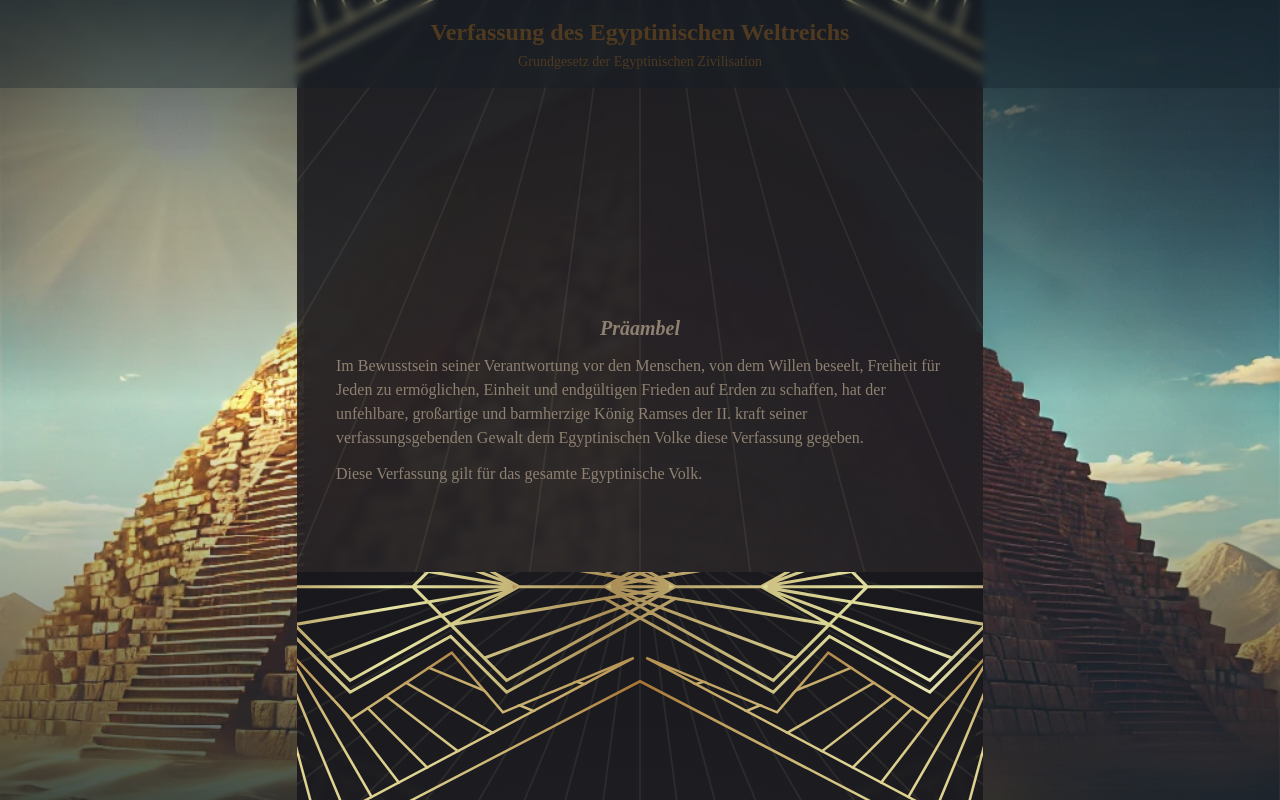
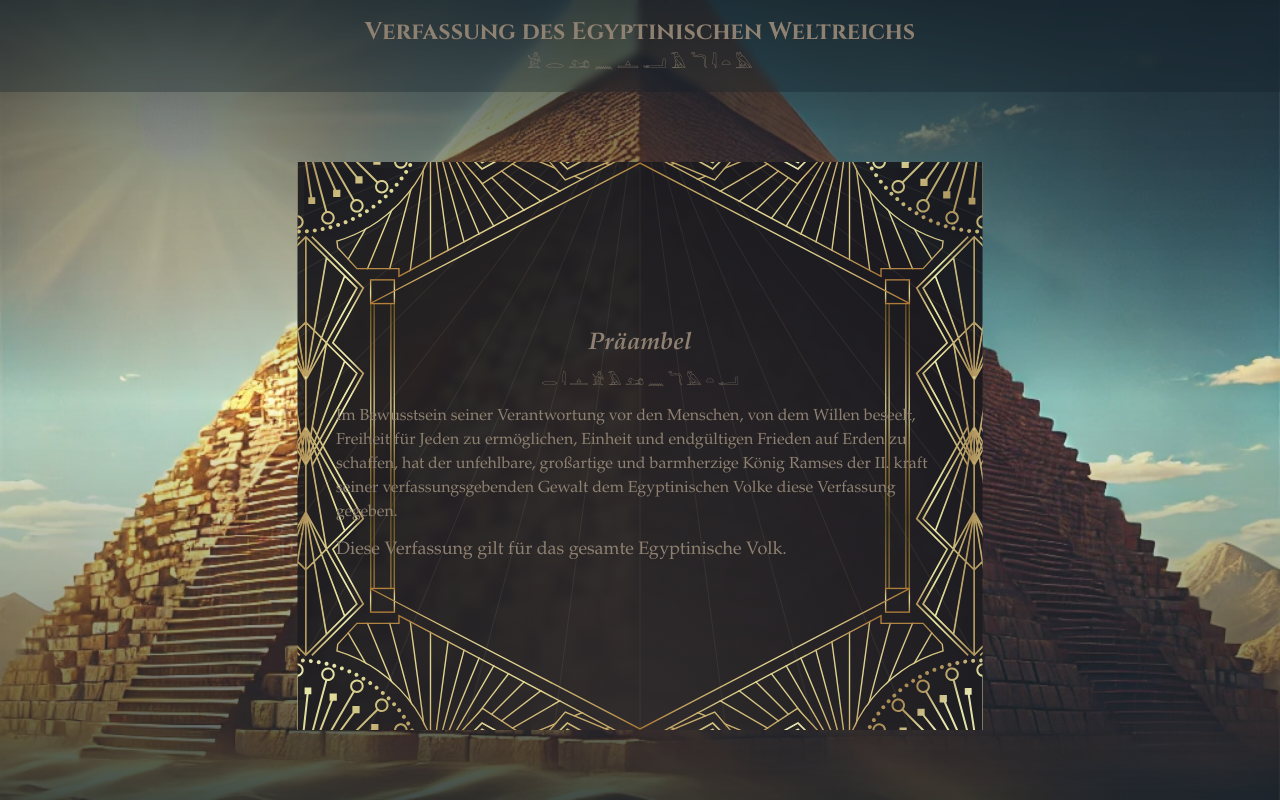
Before and after one commit to pfelkner/eg-app, a SvelteKit app: page / in a window 1280 px wide. Built offline with nearby package versions, Linux system fonts and the light colour scheme.

Commit message:
adjust font; add hieroglyphs for ambience; add spacing between cards

```diff
--- a/src/routes/+page.svelte
+++ b/src/routes/+page.svelte
@@ -3,7 +3,20 @@
 	import type { PageData } from './+page';
 
 	export let data: PageData;
+
+	const hieroglyphs = ['𓀀', '𓃭', '𓂝', '𓆓', '𓇋', '𓈖', '𓅓', '𓊵', '𓄿', '𓂋', '𓏏'];
+
+	function shuffleHieroglyphs() {
+		return [...hieroglyphs].sort(() => Math.random() - 0.5).join(' ');
+	}
 </script>
+
+<svelte:head>
+	<link
+		href="https://fonts.googleapis.com/css2?family=Cinzel:wght@700&display=swap"
+		rel="stylesheet"
+	/>
+</svelte:head>
 
 <div class="relative h-screen overflow-hidden">
 	<div
@@ -14,22 +27,22 @@
 		class="fixed inset-0 bg-gradient-to-b from-[#132028]/80 via-transparent to-[#132028]/80"
 	></div>
 
-	<!-- Fixed Header -->
-	<header class="fixed left-0 right-0 top-0 z-10 bg-[#132028]/30 px-4 py-4 backdrop-blur-sm">
-		<h1 class="text-center text-2xl font-bold text-[#4F3A20]">
-			Verfassung des Egyptinischen Weltreichs
-		</h1>
-		<p class="mt-1 text-center text-sm text-[#4F3A20]">
-			Grundgesetz der Egyptinischen Zivilisation
-		</p>
-	</header>
-
 	<!-- Scrollable Content -->
 	<div class="h-screen overflow-y-auto">
 		<!-- Cards Container with snap scrolling -->
-		<div class="snap-y snap-mandatory">
-			<!-- Preamble -->
-			<section class="flex h-screen w-full snap-start snap-always items-center justify-center p-4">
+		<div class="snap-y snap-proximity space-y-16">
+			<!-- First Section with Header and Preamble -->
+			<section class="flex min-h-screen w-full snap-start flex-col items-center justify-start">
+				<!-- Header -->
+				<header class="w-full bg-[#132028]/30 px-4 py-4 backdrop-blur-sm">
+					<h1 class="font-cinzel text-center text-2xl font-bold text-[#8E8171]">
+						Verfassung des Egyptinischen Weltreichs
+					</h1>
+					<p class="mt-1 text-center text-base text-[#8E8171]">{shuffleHieroglyphs()}</p>
+				</header>
+
+				<!-- Preamble Card -->
+				<div class="flex flex-1 items-center justify-center p-4">
 					<div class="w-full max-w-2xl">
 						<Card class="relative border-0 bg-[#132028]/40 backdrop-blur-sm">
 							<div
@@ -37,31 +50,31 @@
 								style="transform: scale(1.02);"
 							></div>
 							<CardContent class="relative flex flex-col p-8">
-							<div class="py-[40%]" />
+								<div class="py-16" />
 								<div class="space-y-3">
-								<h2 class="text-center text-xl font-semibold italic text-[#8E8171]">Präambel</h2>
-								<p class="text-[#8E8171]">
+									<h2 class="text-center text-2xl font-semibold italic text-[#8E8171]">Präambel</h2>
+									<h3 class="text-center text-sm text-[#8E8171]">{shuffleHieroglyphs()}</h3>
+									<p class=" text-[#8E8171]">
 										Im Bewusstsein seiner Verantwortung vor den Menschen, von dem Willen beseelt,
 										Freiheit für Jeden zu ermöglichen, Einheit und endgültigen Frieden auf Erden zu
 										schaffen, hat der unfehlbare, großartige und barmherzige König Ramses der II.
 										kraft seiner verfassungsgebenden Gewalt dem Egyptinischen Volke diese Verfassung
 										gegeben.
 									</p>
-								<p class="text-[#8E8171]">
+									<p class="text-lg text-[#8E8171]">
 										Diese Verfassung gilt für das gesamte Egyptinische Volk.
 									</p>
 								</div>
-							<div class="py-[40%]" />
+								<div class="py-16" />
 							</CardContent>
 						</Card>
+					</div>
 				</div>
 			</section>
 
 			<!-- Articles -->
 			{#each data.constitutionParagraphs as paragraph}
-				<section
-					class="flex h-screen w-full snap-start snap-always items-center justify-center p-4"
-				>
+				<section class="flex min-h-screen w-full snap-start items-center justify-center p-4">
 					<div class="w-full max-w-2xl">
 						<Card class="relative border-0 bg-[#132028]/40 backdrop-blur-sm">
 							<div
@@ -69,18 +82,19 @@
 								style="transform: scale(1.02);"
 							></div>
 							<CardContent class="relative flex flex-col p-8">
-								<div class="py-[40%]" />
+								<div class="py-16" />
 								<div class="space-y-3">
-									<h2 class="text-center text-xl font-semibold text-[#8E8171]">
+									<h2 class="text-center text-2xl font-semibold text-[#8E8171]">
 										{paragraph.title}
 									</h2>
+									<h3 class="text-center text-base text-[#8E8171]">{shuffleHieroglyphs()}</h3>
 									{#each paragraph.content as contentParagraph}
-										<p class="text-[#8E8171]">
+										<p class=" text-[#8E8171]">
 											{contentParagraph.replace(/\((\d+)\)/g, '(§$1)')}
 										</p>
 									{/each}
 								</div>
-								<div class="py-[40%]" />
+								<div class="py-16" />
 							</CardContent>
 						</Card>
 					</div>
@@ -106,4 +120,12 @@
 			background-size: cover !important;
 		}
 	}
+
+	:global(html) {
+		font-family: Papyrus, 'Palatino Linotype', serif;
+	}
+
+	:global(.font-cinzel) {
+		font-family: 'Cinzel', serif;
+	}
 </style>
```
Lines whose indentation alone changed are shown as unchanged.
